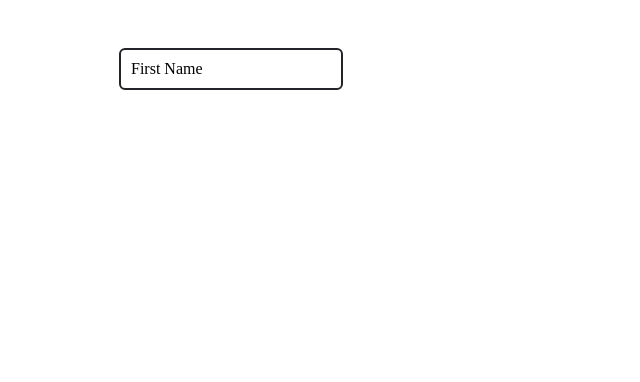
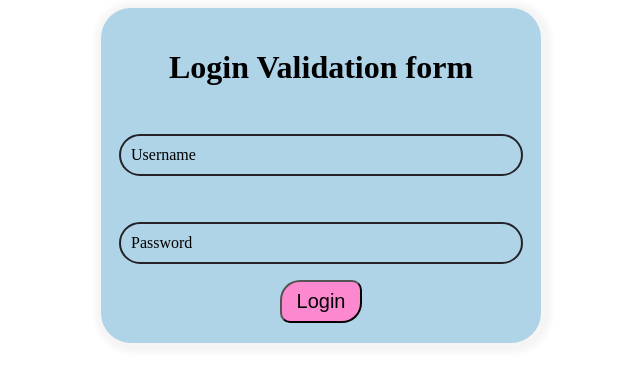
Before and after one commit to MAYURNISHANE/JAVASCRIPT-TRAINING, a plain HTML site: page Practice Ass/Input Animation/input.html in a window 1280 px wide. Shown: the whole page, without its empty margins (319-959 px from the left). Drawn offline with Linux system fonts and the light colour scheme.

Commit message:
Login Form with Validation

```diff
--- a/Practice Ass/Input Animation/input.css
+++ b/Practice Ass/Input Animation/input.css
@@ -1,17 +1,27 @@
-body {
+.form {
     max-width: 400px;
     margin: 0 auto;
+    background-color:rgb(175, 211, 231);
+    border-radius: 30px;
+    box-shadow: 2px 2px 6px 8px whitesmoke;
+    padding: 20px;
+    text-align: center;
 }
 
 .input-group {
     position: relative;
     margin-top: 50px;
 }
+.error {
+    color: red;
+}
 
 .input {
     padding: 10px;
     border: none;
-    border-radius: 4px;
+    width: 100%;
+    box-sizing: border-box;
+    border-radius: 30px;
     font: inherit;
     color: #242329;
     background-color: transparent;
@@ -37,3 +47,13 @@ body {
 .input:is(:focus, :valid) {
     outline-color: red;
 }
+button {
+    font-size: 20px;
+    padding: 8px 15px;
+    border-radius: 20px 10px;
+    background-color: rgb(252, 137, 208);
+}
+button:hover {
+    background-color: green;
+    color: white;
+}
--- a/Practice Ass/Input Animation/input.html
+++ b/Practice Ass/Input Animation/input.html
@@ -8,12 +8,23 @@
     <title>Input field animation using css</title>
     <link rel="stylesheet" href="./input.css">
 </head>
-
 <body>
+<div class="form">
+    <h1>Login Validation form</h1>
+    <div class="error"  id="Error"></div>
     <div class="input-group">
         <input type="text" id="name" required class="input">
-        <label for="name" class="input-label">First Name</label>
+        <label for="name" class="input-label">Username</label>
+        <div class="error" id="nameError"></div>
     </div>
+    <div class="input-group">
+        <input type="password" id="password" required class="input">
+        <label for="name" class="input-label">Password</label>
+        <div class="error" id="passwordError"></div>
+    </div> </body></br>
+    <button onclick="formVal()">Login</button>
+</div>
+    <script src="./input.js"></script>
 </body>
 
 </html>
--- /dev/null
+++ b/Practice Ass/Input Animation/input.js
@@ -0,0 +1,24 @@
+function formVal() {
+    let name = document.getElementById('name').value;
+    let password = document.getElementById('password').value;
+    document.getElementById('Error').innerHTML = '';
+    document.getElementById('nameError').innerHTML = '';
+    document.getElementById('passwordError').innerHTML = '';
+
+    if (name == '' && password == '') {
+        document.getElementById('Error').innerHTML = 'Enter your Username  and Password';
+    }
+    else if (name == '') {
+        document.getElementById('nameError').innerHTML = 'Enter your Username';
+    }
+    else if (password == '') {
+        document.getElementById('passwordError').innerHTML = 'Enter your Password';
+    }
+    else if (password.length < 6) {
+        document.getElementById('passwordError').innerHTML = 'Enter 6 digit password';
+    }
+
+    else {
+        alert('successfuly Login')
+    }
+}
```
